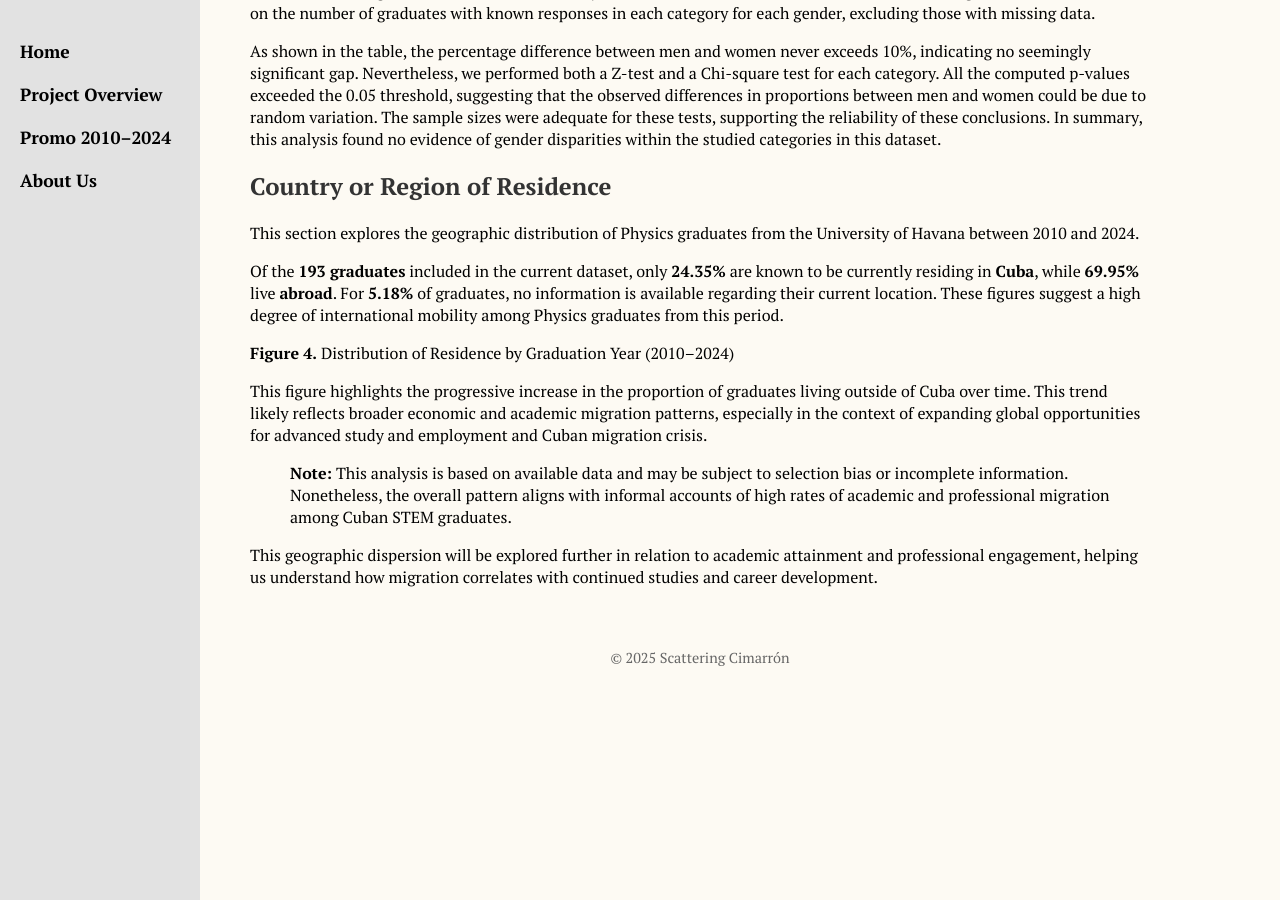
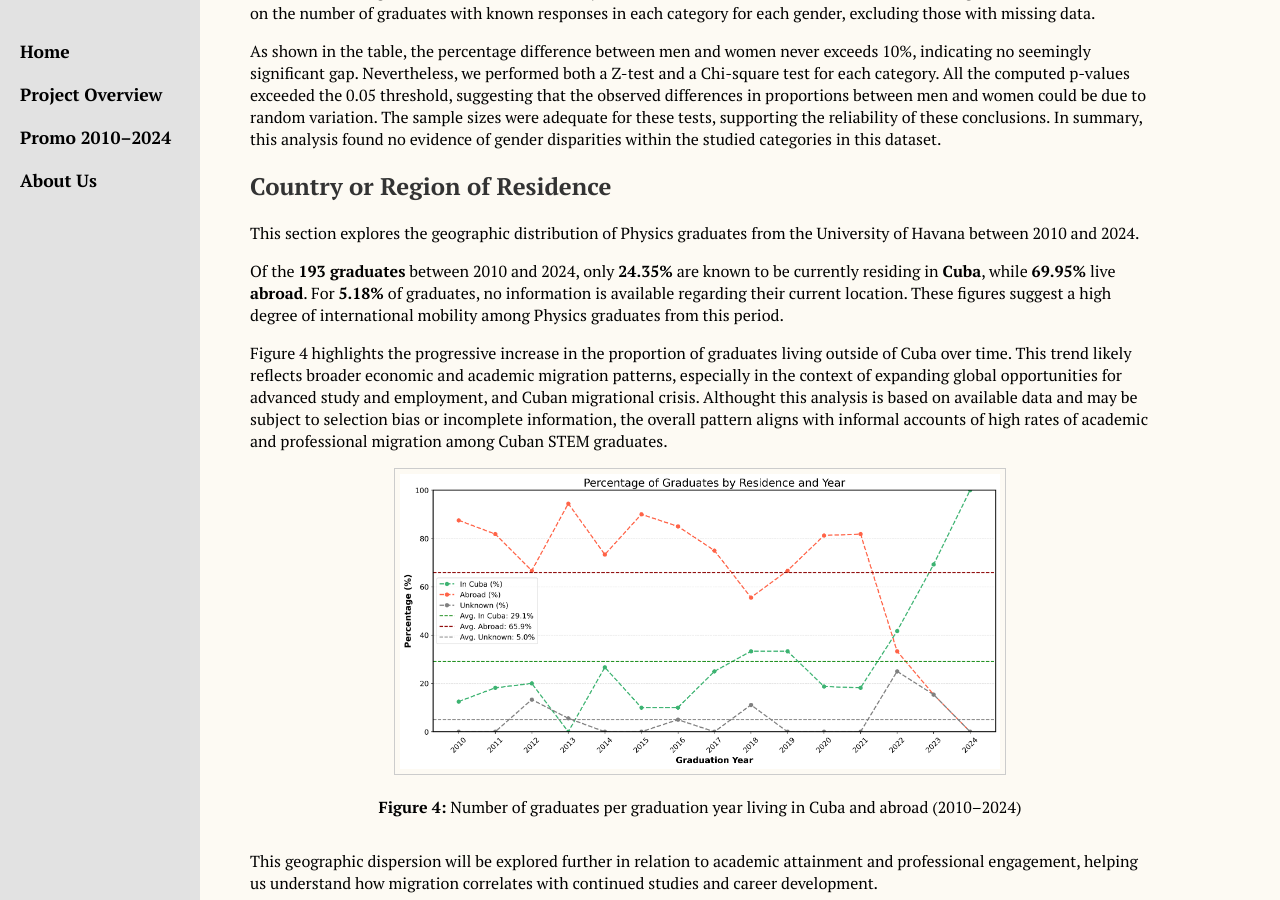
Before and after one commit to Gretica/Tracking_Cuban_Physicists, a Jekyll site: the page built from Promo_2010_2024.md, in a window 1280 px wide and 900 px high, scrolled down 2403 px. Built offline with Jekyll 4.4.1, drawn with Linux system fonts in a browser that asks for light colours.

Commit message:
Update Promo_2010_2024.md

```diff
--- a/Promo_2010_2024.md
+++ b/Promo_2010_2024.md
@@ -88,12 +88,15 @@ As shown in the table, the percentage difference between men and women never exc
 
 This section explores the geographic distribution of Physics graduates from the University of Havana between 2010 and 2024.
 
-Of the **193 graduates** included in the current dataset, only **24.35%** are known to be currently residing in **Cuba**, while **69.95%** live **abroad**. For **5.18%** of graduates, no information is available regarding their current location. These figures suggest a high degree of international mobility among Physics graduates from this period.
+Of the **193 graduates** between 2010 and 2024, only **24.35%** are known to be currently residing in **Cuba**, while **69.95%** live **abroad**. For **5.18%** of graduates, no information is available regarding their current location. These figures suggest a high degree of international mobility among Physics graduates from this period.
 
-**Figure 4.** Distribution of Residence by Graduation Year (2010–2024)
+Figure 4 highlights the progressive increase in the proportion of graduates living outside of Cuba over time. This trend likely reflects broader economic and academic migration patterns, especially in the context of expanding global opportunities for advanced study and employment, and Cuban migrational crisis. Althought this analysis is based on available data and may be subject to selection bias or incomplete information, the overall pattern aligns with informal accounts of high rates of academic and professional migration among Cuban STEM graduates.
 
-This figure highlights the progressive increase in the proportion of graduates living outside of Cuba over time. This trend likely reflects broader economic and academic migration patterns, especially in the context of expanding global opportunities for advanced study and employment and Cuban migration crisis.
-
-> **Note:** This analysis is based on available data and may be subject to selection bias or incomplete information. Nonetheless, the overall pattern aligns with informal accounts of high rates of academic and professional migration among Cuban STEM graduates.
+<div style="text-align: center; margin-bottom: 2rem;">
+  <img src="{{ site.baseurl }}/assets/images/Promo_2010_2024/graduates_percentage_residence.png"
+       alt="Figure 4 – Graduates by Year in Cuba and abroad"
+       style="width: 70%; max-width: 600px; height: auto; border: 1px solid #ccc; padding: 5px;">
+  <p><strong>Figure 4:</strong> Number of graduates per graduation year living in Cuba and abroad (2010–2024)</p>
+</div>
 
 This geographic dispersion will be explored further in relation to academic attainment and professional engagement, helping us understand how migration correlates with continued studies and career development.
```
